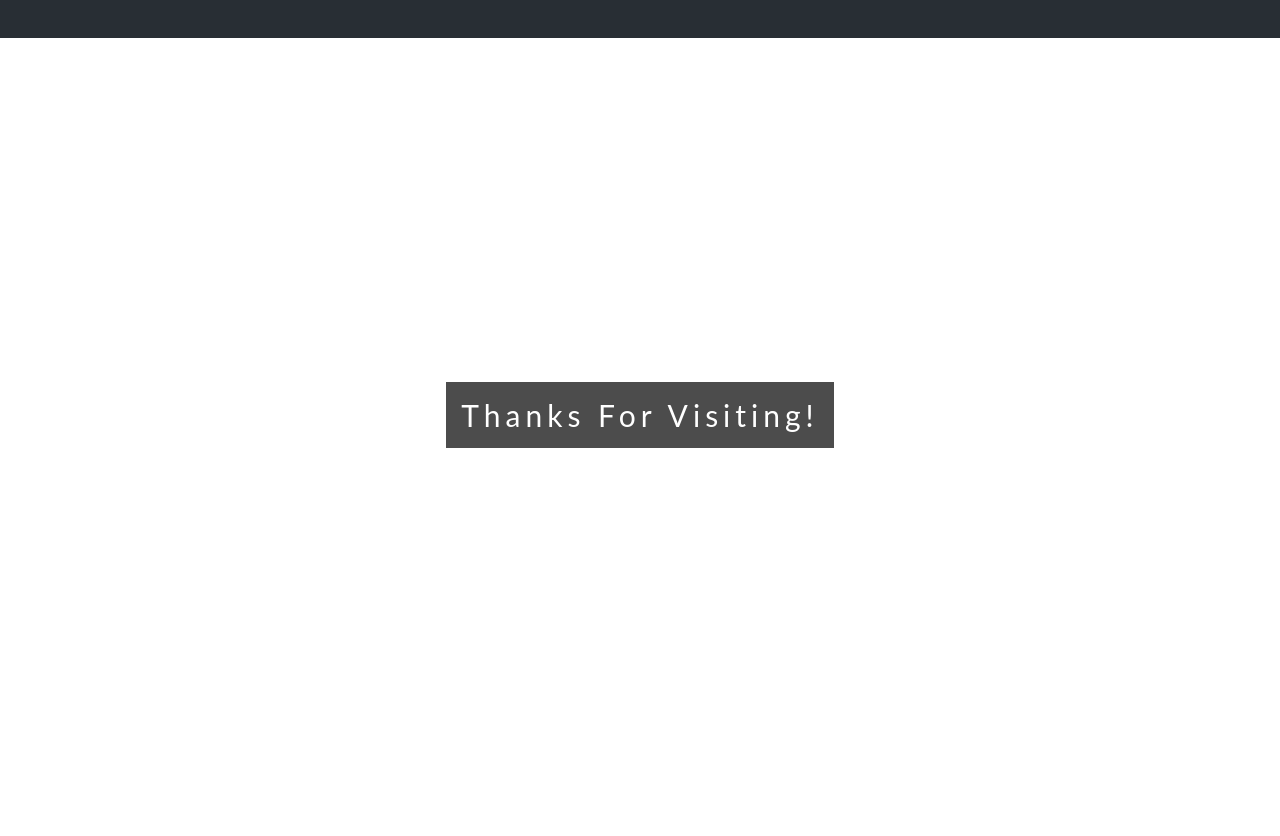
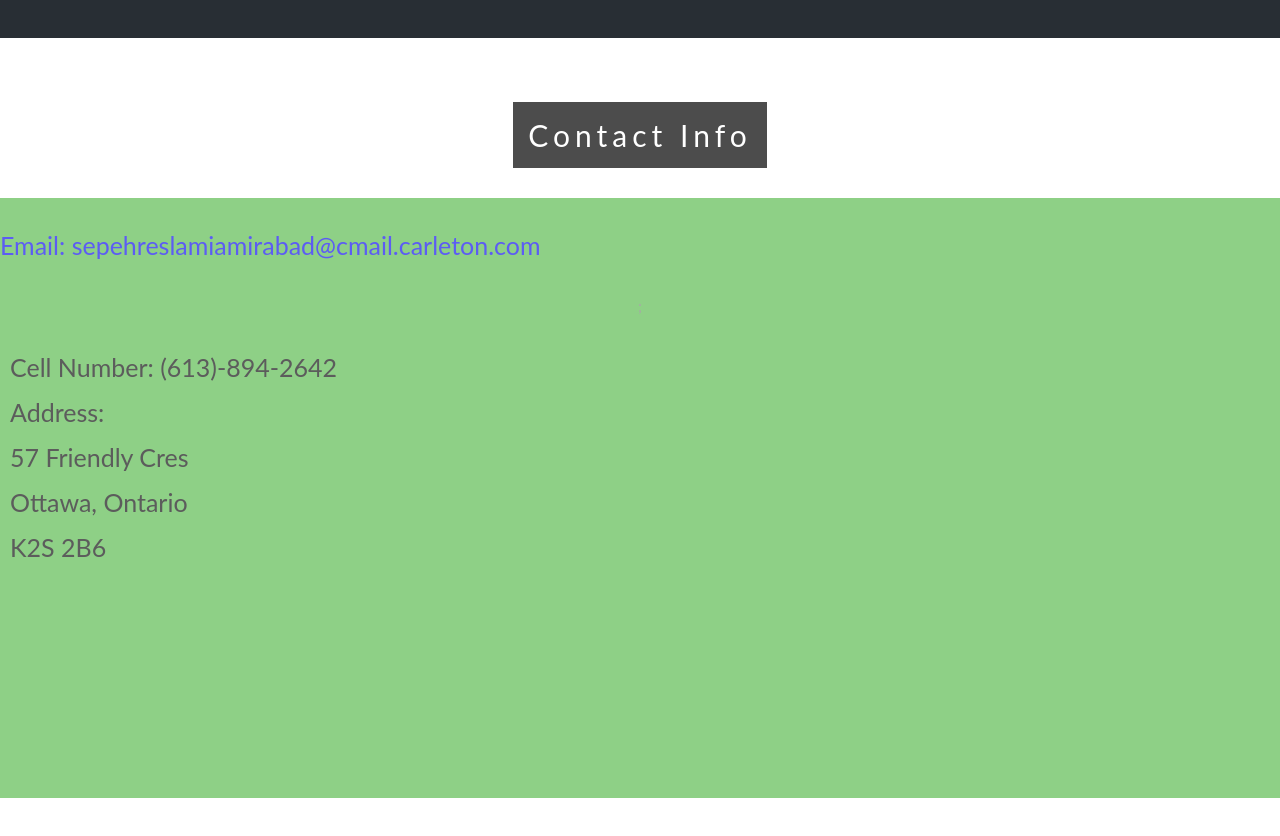
Before and after one commit to SepehrAmirabadi/SepehrAmirabadi.github.io, a plain HTML site: page index.html in a window 1280 px wide. Shown: the part 5575-6411 px from the top of the page. Drawn offline with Linux system fonts and the light colour scheme.

Commit message:
added pages

```diff
--- a/index.html
+++ b/index.html
@@ -209,8 +209,12 @@
 
 
 <div class="bgimg-1" id ="contact">
-  <div class="caption">
-  <span class="border" style ="">Thanks For Visiting!</span>
+  <div class="caption2">
+  <span class="border" style ="">Contact Info</span>
+  </div>
+  <div class ="contactbox">
+	<a href = "mailto:sepehreslamiamirabad@cmail.carleton.ca" subject="Subject" style = "text-decoration: none; "><p style ="color: black padding:5px; text-align: left; font-size:25; ">Email: sepehreslamiamirabad@cmail.carleton.com<p></a>;
+	<p style ="position: relative; color: black; padding-left:10px; text-align: left; font-size:25; ">Cell Number: (613)-894-2642<br>Address:<br>57 Friendly Cres<br>Ottawa, Ontario<br> K2S 2B6<p>
   </div>
 </div>
 
--- a/main.css
+++ b/main.css
@@ -41,8 +41,38 @@ body, html {
   text-align: center;
   color: #000;
 }
+.caption2 {
+  position: absolute;
+  left: 0;
+  top: 15%;
+  width: 100%;
+  text-align: center;
+  color: #000;
+}
+
+.contactbox {
+  position: absolute;
+  left: 0;
+  top: 20%;
+  width: 100%;
+  text-align: center;
+  background-color: #4EB542;
+  min-height: 75%;
+  opacity: 0.85;
+}
 
 .caption span.border {
+  background-color: #111;
+  color: #fff;
+  padding: 15px;
+  font-size: 30px;
+  letter-spacing: 5px;
+  position: relative;
+  top:-50;
+
+}
+
+.caption2 span.border {
   background-color: #111;
   color: #fff;
   padding: 15px;
```
